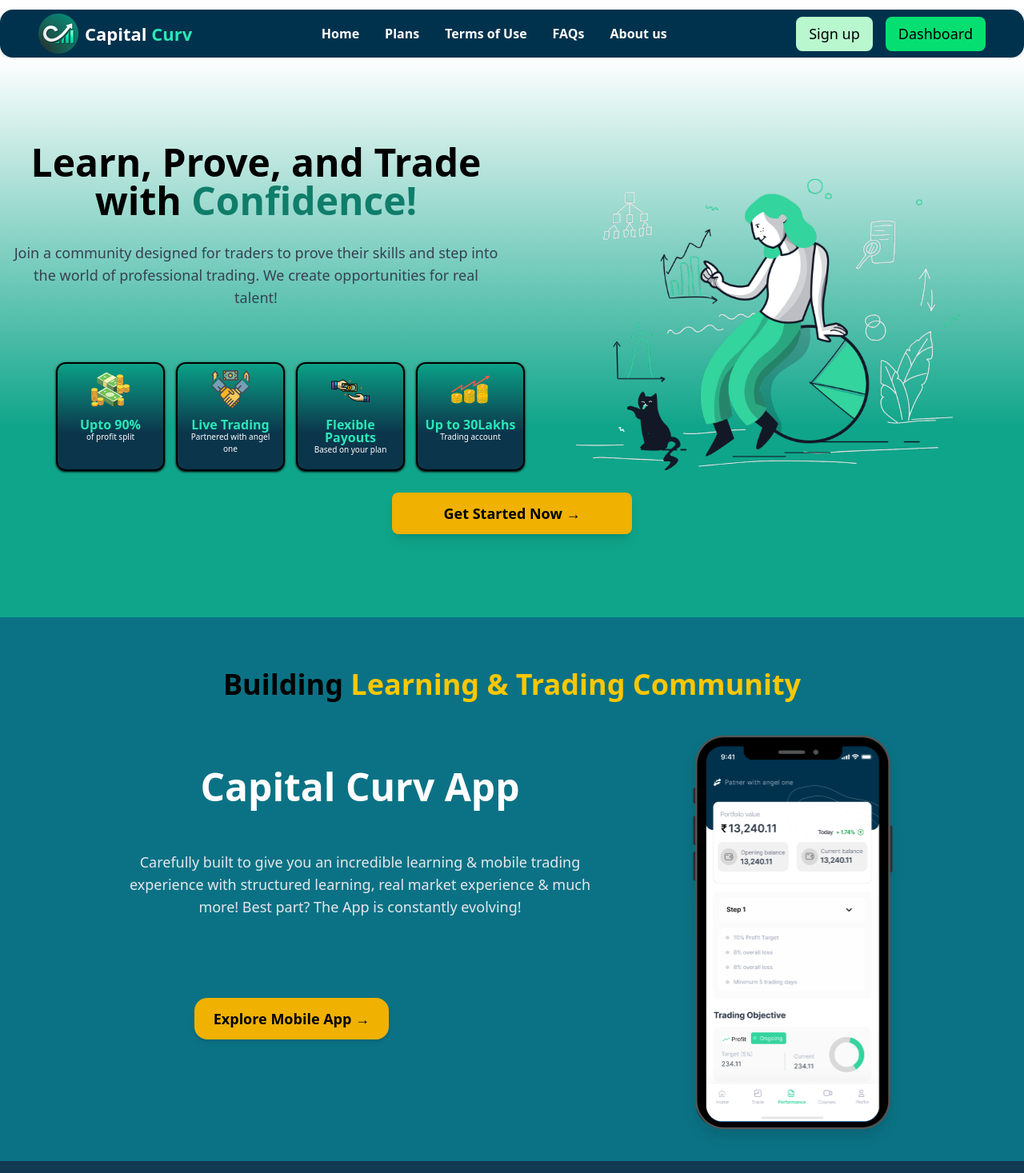
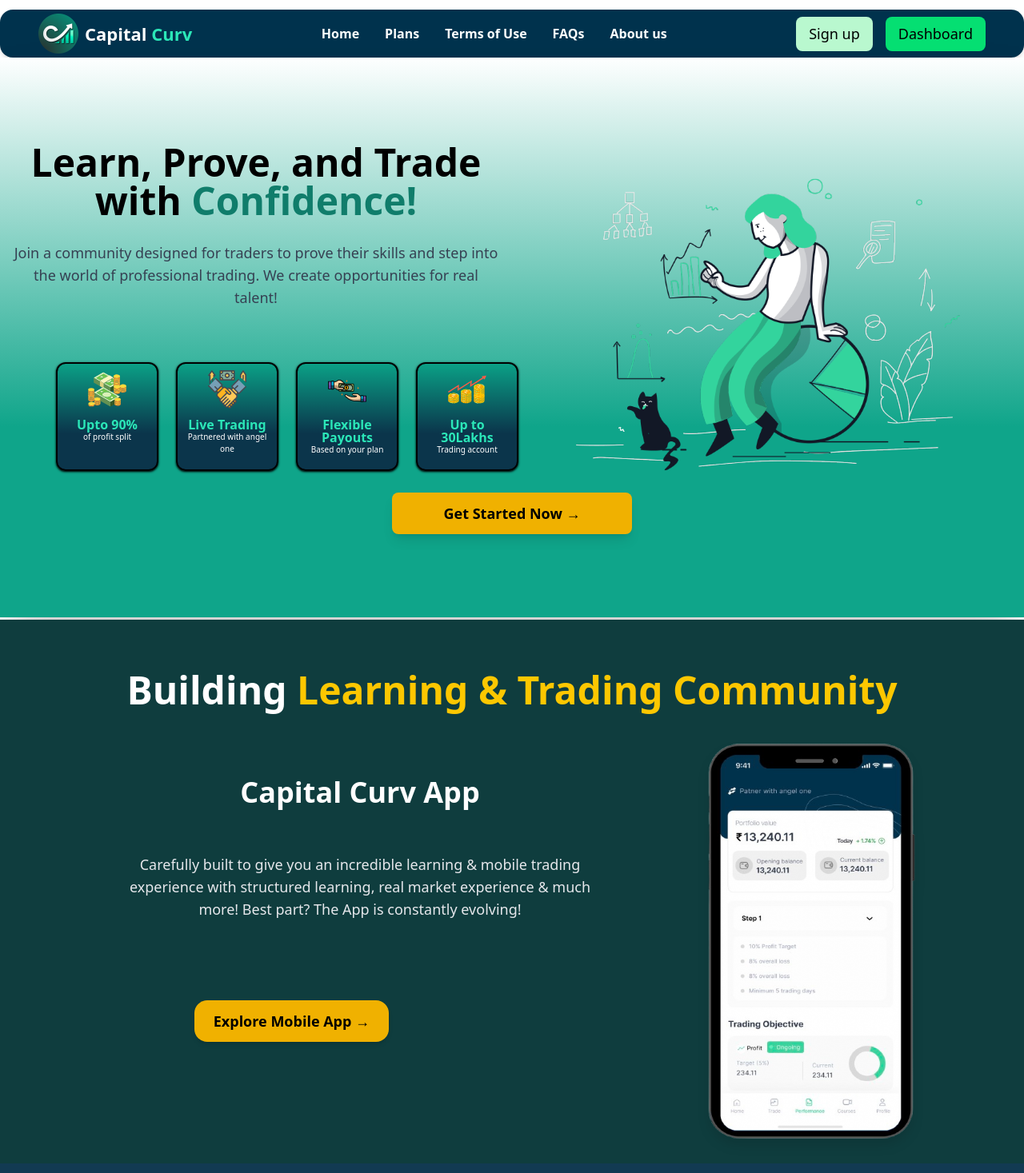
Before and after one commit to CoderSantosh1/capital-curve, a React (Vite) app: page / in a window 1280 px wide. Shown: the top 1467 px of the page at 80% size. Built offline with nearby package versions, Linux system fonts and the light colour scheme.

Commit message:
some cjg

```diff
--- a/src/components/CapitalCurvAppInfo.jsx
+++ b/src/components/CapitalCurvAppInfo.jsx
@@ -4,21 +4,22 @@ import AppLayout from "./AppLayout";
 import Mobile from "../assets/phone png.png";
 const CapitalCurvAppInfo = () => {
   return (
-    <div className="w-full bg-[#0B7285] h-[95%] sm:h-[680px]">
+    <div className="w-full bg-[#0f3D3E]  h-[95%] sm:h-[680px] mt-[.2%]">
       <AppLayout>
-        <section className="relative  text-white py-16 px-6 md:px-12 lg:px-24  items-center justify-between">
+        <section className="relative  text-white py-[4%] sm:py-16 px-6 md:px-12 lg:px-24  items-center justify-between">
           {/* Left Side Content */}
-          <h2 className="text-2xl md:text-4xl font-bold text-center">
-            <span className="text-black">Building</span>
+          <h2 className="text-3xl sm:text-4xl md:text-5xl font-bold text-center">
+            <span className="text-[##2BE7B8]">Building</span>
             <span className="text-yellow-400">
               {" "}
-              Learning & Trading Community
+              Learning
+              & Trading Community
             </span>
           </h2>
-          <div className="grid grid-cols-2 gap-4 sm:p-4">
-            <div className=" text-white sm:p-6 p-[1%] text-start  md:w-[130%]">
+          <div className="grid grid-cols-2 gap-4 p-0 sm:p-4">
+            <div className=" text-white sm:p-6 p-[1%] text-start  sm:w-[130%]">
               <div className=" text-center lg:text-left md:mt-[7%] ">
-                <h1 className="text-[23px] sm:text-3xl md:text-5xl font-bold mt-6 text-center">
+                <h1 className="text-[23px] sm:text-3xl md:text-4xl font-bold mt-6 text-center">
                   Capital Curv App
                 </h1>
                 <p className="sm:text-lg text-[16px] text-center text-gray-200 sm:mt-14 mt-[7%] ">
@@ -33,12 +34,12 @@ const CapitalCurvAppInfo = () => {
               </div>
             </div>
 
-            <div className=" text-white p-6 text-center ">
+            <div className=" text-white p-6 text-center">
               <div className="flex justify-center lg:justify-end relative">
                 <img
                   src={Mobile}
                   alt="Mobile Mockup"
-                  className="drop-shadow-xl sm:h-[500px] h-[300px] mt-[25%] sm:mt-[0%]"
+                  className="drop-shadow-xl sm:h-[500px] w-[100%] h-[250px] mt-[25%] sm:mt-[0%] ml-[45%]"
                 />
               </div>
             </div>
--- a/src/components/Hero.jsx
+++ b/src/components/Hero.jsx
@@ -8,7 +8,7 @@ import ico4 from "../assets/Icon Graphic 4.svg";
 
 const Hero = () => {
   return (
-    <div className="bg-gradient-to-b custom-gradient md:h-[700px]  flex flex-col items-start justify-start md:px-4 sm:px-[2%] pb-4 p-[.5%] sm:mt-[-7%] md:mt-[-0%]">
+    <div className="bg-gradient-to-b shadow-2xl custom-gradient md:h-[700px] flex flex-col items-start justify-start md:px-4 sm:px-[2%] pb-4 p-[.5%] sm:mt-[-7%] md:mt-[-0%]">
       <AppLayout>
         <div className="grid sm:grid-cols-2 gap-8 ">
           <div className="">
@@ -35,7 +35,7 @@ const Hero = () => {
               {features.map((feature, index) => (
                 <div
                   key={index}
-                  className="btn text-[#2BE7B8] sm:p-2 p-[1px] pt-1.5 rounded-xl flex flex-col items-center text-center w-[78px] h-[100px]  sm:w-28 md:w-34 sm:h-28 md:h-34 border-2 border-black shadow-sm shadow-black "
+                  className="btn text-[#2BE7B8] sm:p-2 p-[1px] pt-1.5 rounded-xl flex flex-col items-center text-center w-[78px] h-[100px]  sm:w-28 md:w-32 sm:h-28 md:h-34 border-2 border-black shadow-sm shadow-black "
                 >
                   <img
                     src={feature.icon}
@@ -53,7 +53,7 @@ const Hero = () => {
             </div>
           </div>
           {/* image  */}
-          <div className="hidden sm:flex">
+          <div className="hidden sm:flex md:pt-[4%] lg:pt-[0%]">
             <img
               src={girlLogo}
               alt="Capital Curv girl Logo"
--- a/src/components/components.css
+++ b/src/components/components.css
@@ -22,3 +22,7 @@
     rgba(255, 255, 255, 1) 77%
   );
 }
+.appinfo {
+background: rgb(11,48,72);
+background: linear-gradient(99deg, rgba(11,48,72,1) 23%, rgba(11,164,136,1) 100%);
+}
```
Also changed, not shown: src/assets/phone png.png.
